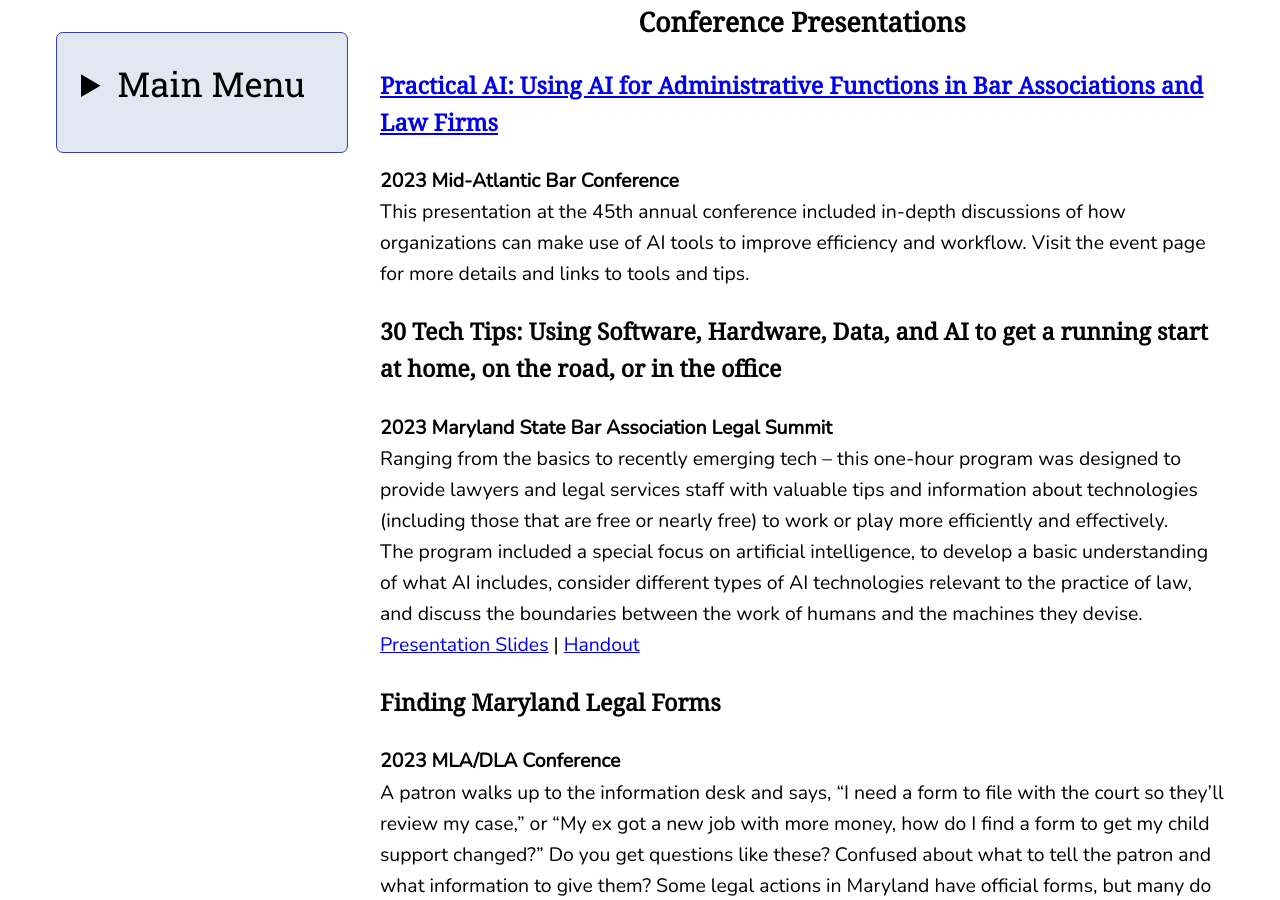
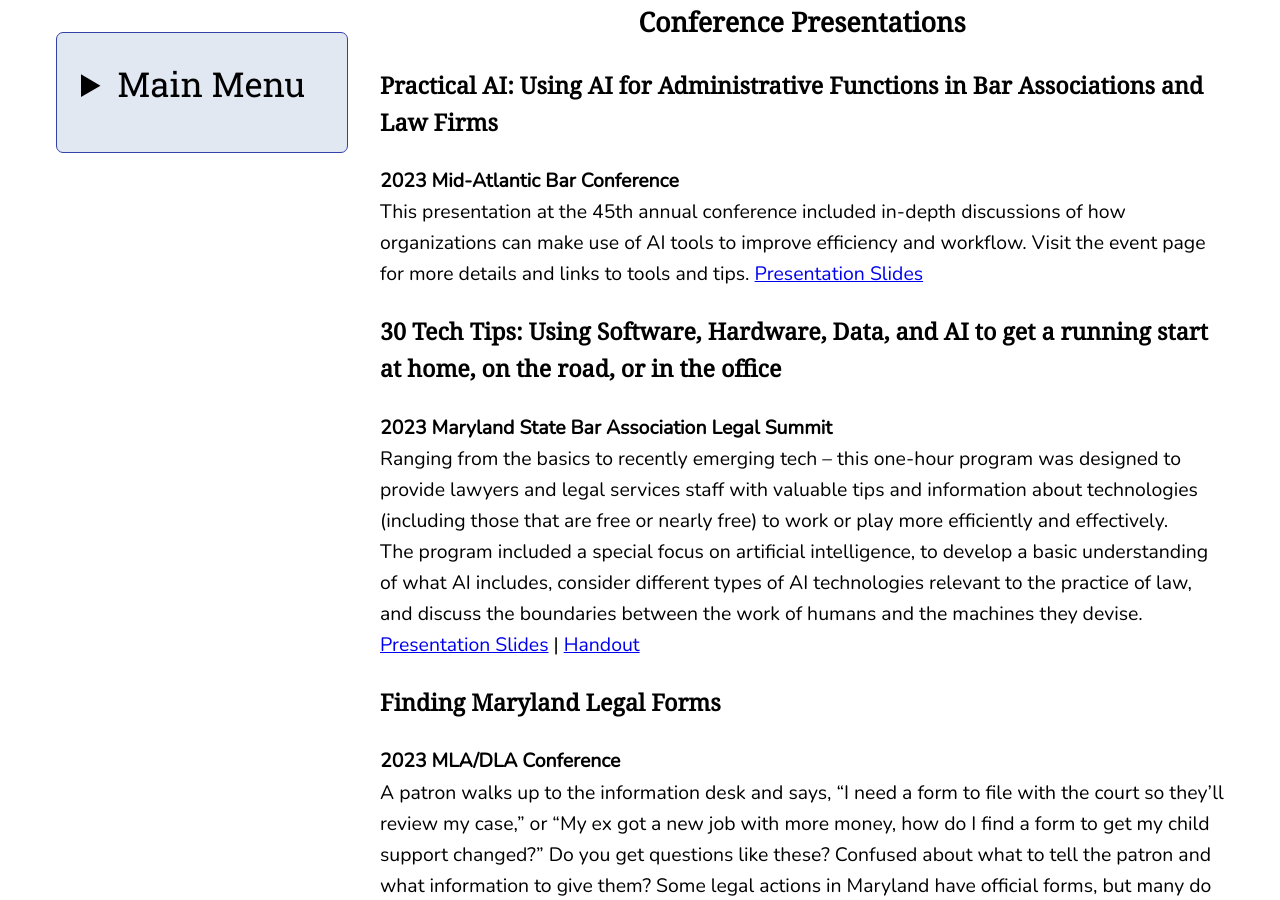
Before and after one commit to lelandsampson/Leland-Sampson-Website, a Jekyll site: the page built from presentations.md, in a window 1280 px wide and 900 px high, scrolled down 453 px. Built offline with Jekyll 4.4.1, drawn with Linux system fonts in a browser that asks for light colours.

Commit message:
Update presentations.md

```diff
--- a/presentations.md
+++ b/presentations.md
@@ -10,9 +10,10 @@ This page contains a list of my presentations and trainings.
 
 <h2 align="center"><a id="conference-presentations"></a>Conference Presentations</h2>
 
-### [Practical AI: Using AI for Administrative Functions in Bar Associations and Law Firms](/mabc2023.html)
+### Practical AI: Using AI for Administrative Functions in Bar Associations and Law Firms
 **2023 Mid-Atlantic Bar Conference**
 This presentation at the 45th annual conference included in-depth discussions of how organizations can make use of AI tools to improve efficiency and workflow. Visit the event page for more details and links to tools and tips.
+[Presentation Slides](files/MABC-2023-Practical-AI-Cookbook.pdf)
 
 ### 30 Tech Tips: Using Software, Hardware, Data, and AI to get a running start at home, on the road, or in the office
 **2023 Maryland State Bar Association Legal Summit**
```
